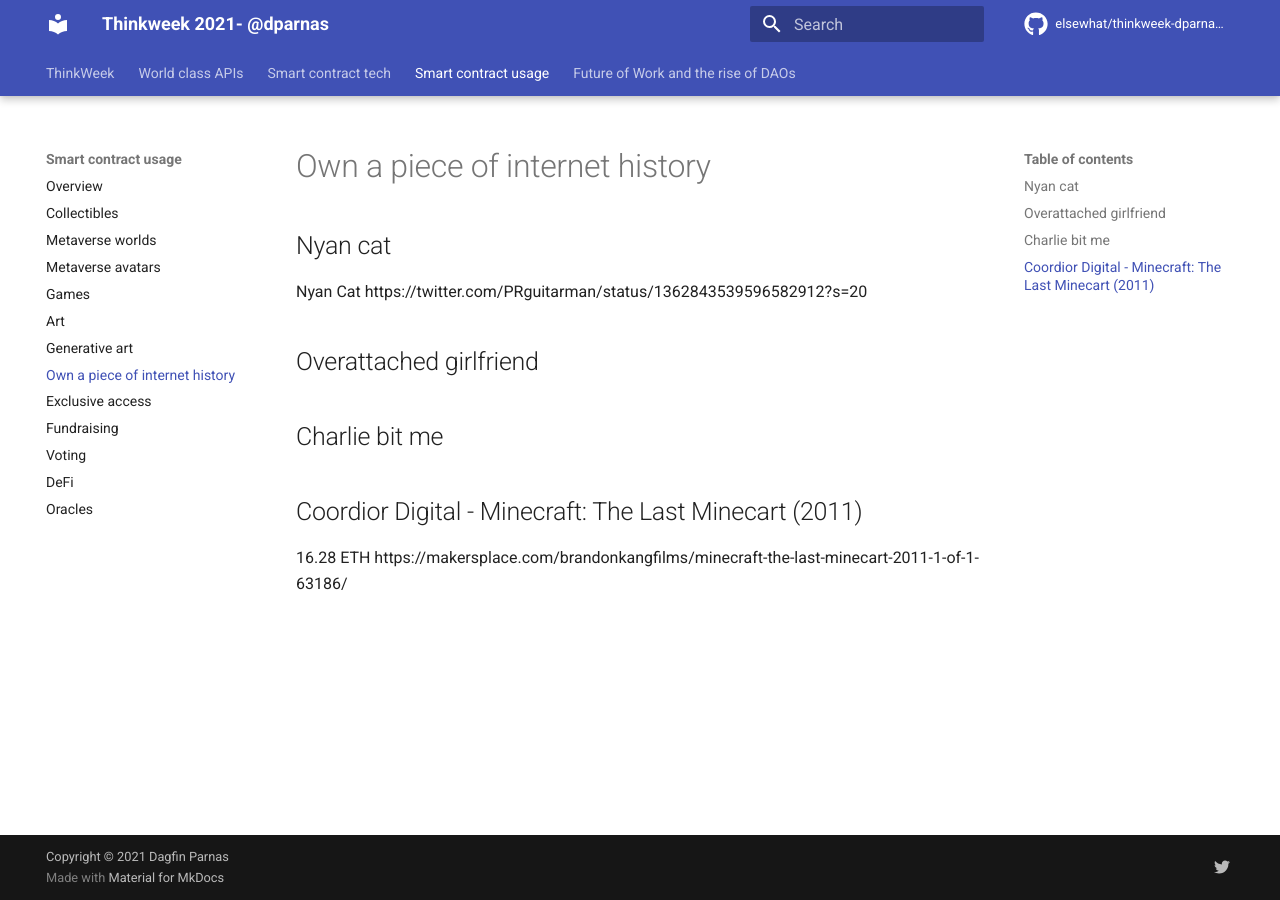
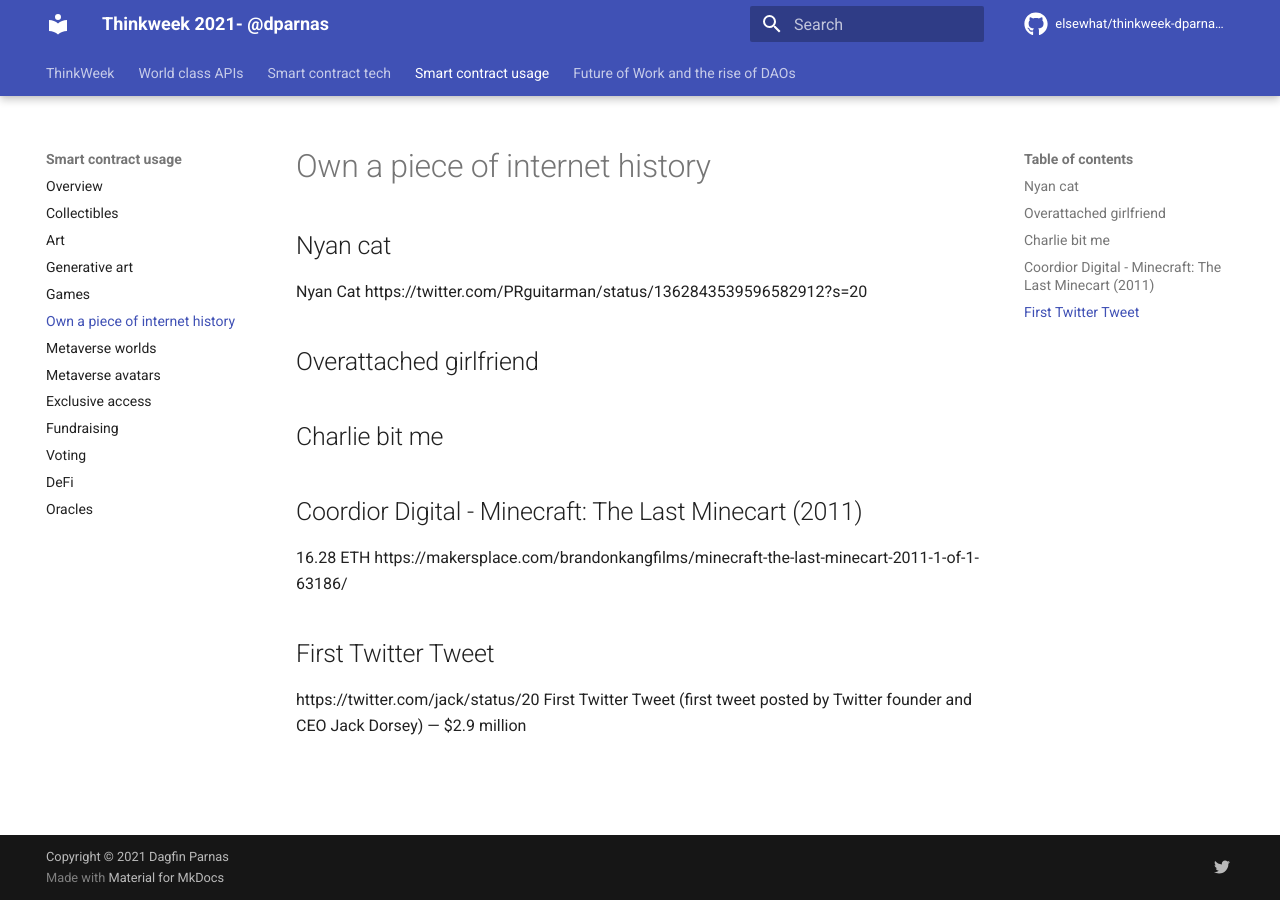
Before and after one commit to elsewhat/thinkweek-dparnas-2021, an MkDocs documentation site: the page built from docs/smart-contract-usage/own-a-meme.md, in a window 1280 px wide. Built offline with MkDocs 1.6.1 and Material for MkDocs 9.7.7, drawn with Linux system fonts in a browser that asks for light colours; comment, search, counter and statistics services are not loaded.

Commit message:
restruct

```diff
--- a/docs/smart-contract-usage/own-a-meme.md
+++ b/docs/smart-contract-usage/own-a-meme.md
@@ -10,3 +10,7 @@
 ## Coordior Digital - Minecraft: The Last Minecart (2011)
 16.28 ETH
 https://makersplace.com/brandonkangfilms/minecraft-the-last-minecart-2011-1-of-1-63186/
+
+## First Twitter Tweet
+https://twitter.com/jack/status/20
+First Twitter Tweet (first tweet posted by Twitter founder and CEO Jack Dorsey) — $2.9 million
--- a/mkdocs.yml
+++ b/mkdocs.yml
@@ -44,12 +44,12 @@
   - Smart contract usage:
     - Overview:                           smart-contract-usage/README.md
     - Collectibles:                           smart-contract-usage/collectibles.md
+    - Art:                           smart-contract-usage/art.md
+    - Generative art:                           smart-contract-usage/generative-art.md
+    - Games:                              smart-contract-usage/games.md
+    - Own a piece of internet history:                               smart-contract-usage/own-a-meme.md
     - Metaverse worlds:                           smart-contract-usage/metaverse-worlds.md
     - Metaverse avatars:                           smart-contract-usage/metaverse-avatars.md
-    - Games:                              smart-contract-usage/games.md
-    - Art:                           smart-contract-usage/art.md
-    - Generative art:                           smart-contract-usage/generative-art.md
-    - Own a piece of internet history:                               smart-contract-usage/own-a-meme.md
     - Exclusive access:                           smart-contract-usage/exclusive-access.md
     - Fundraising:                           smart-contract-usage/fundraising.md
     - Voting:                           smart-contract-usage/voting.md
```
Also changed, not shown: docs/smart-contract-usage/metaverse-avatars.md (renamed from docs/smart-contract-usage/metaverse-avatar.md).
